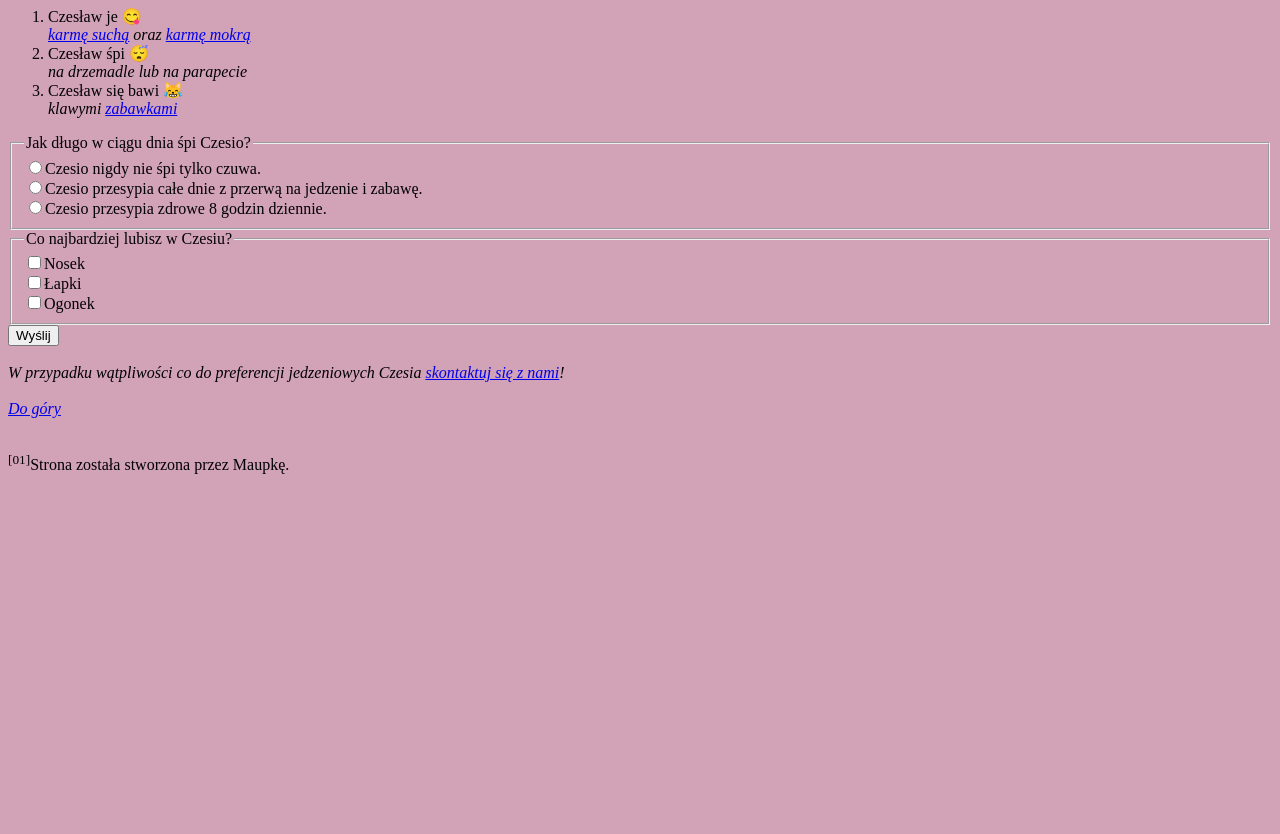
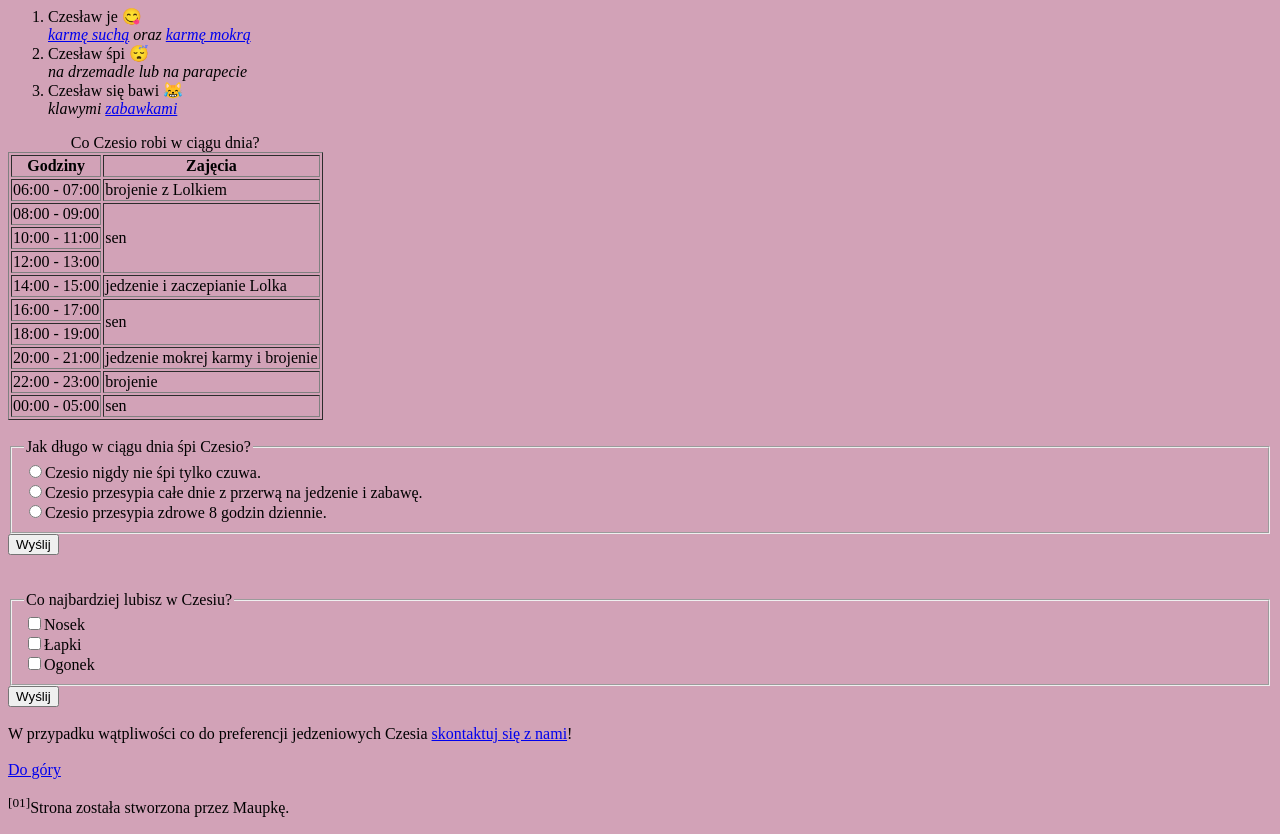
Before and after one commit to klaudiakurylo/klaudiakurylo.github.io, a plain HTML site: page index.html in a window 1280 px wide. Shown: the part 840-1674 px from the top of the page. Before the commit the page ends 1331 px from the top, so only its background shows below. Drawn offline with Linux system fonts and the light colour scheme.

Commit message:
added table and external links

```diff
--- a/index.html
+++ b/index.html
@@ -24,7 +24,9 @@
           <ol>
             <li>Czesław je &#128523 </li>
                 <i>
-                    <a href="grandorf.html">karmę suchą</a> oraz <a href="raw-paleo.html">karmę mokrą</a>
+                    <a href="https://zoopers.pl/koty/karma/karma-sucha/168/k?akc=skl&menu=168&str=1&typ=&sx=&sgl=&sort=3D&pns=12&prod%5B275%5D=on&flt%5B141%5D=on&sp=" target="_blank" rel="noopener noreferrer">karmę suchą</a>
+                    oraz
+                    <a href="https://vetexpert.eu/sklep/kot/karmy/karmy-dla-kotow-sterylizowanych/?_gl=1*1xyybql*_up*MQ..&gclid=EAIaIQobChMIgsygidHNgQMVv1eRBR0MqQjcEAAYASAAEgIl1fD_BwE" target="_blank" rel="noopener noreferrer">karmę mokrą</a>
                 </i>
             <li>Czesław śpi &#128564</li>
             <i>na drzemadle lub na parapecie</i>
@@ -33,14 +35,66 @@
                 klawymi <a href="https://www.zooplus.pl/" target="_blank" rel="noopener noreferrer">zabawkami</a>
             </i>
           </ol>
-          <form action="ankieta.php">
+          <table border="1">
+            <thead>
+                <caption>Co Czesio robi w ciągu dnia?</caption>
+            </thead>
+            <tbody>
+                <tr>
+                    <th>Godziny</th>
+                    <th>Zajęcia</th>
+                </tr>
+                <tr>
+                    <td>06:00 - 07:00</td>
+                    <td>brojenie z Lolkiem</td>
+                </tr>
+                <tr>
+                    <td>08:00 - 09:00</td>
+                    <td rowspan="3">sen</td>
+                </tr>
+                <tr>
+                    <td>10:00 - 11:00</td>
+                </tr>
+                <tr>
+                    <td>12:00 - 13:00</td>
+                </tr>
+                <tr>
+                    <td>14:00 - 15:00</td>
+                    <td>jedzenie i zaczepianie Lolka</td>
+                </tr>
+                <tr>
+                    <td>16:00 - 17:00</td>
+                    <td rowspan="2">sen</td>
+                </tr>
+                <tr>
+                    <td>18:00 - 19:00</td>
+                </tr>
+                <tr>
+                    <td>20:00 - 21:00</td>
+                    <td>jedzenie mokrej karmy i brojenie</td>
+                </tr>
+                <tr>
+                    <td>22:00 - 23:00</td>
+                    <td>brojenie</td>
+                </tr>
+                <tr>
+                    <td>00:00 - 05:00</td>
+                    <td>sen</td>
+                </tr>
+            </tbody>
+          </table>
+          <br>
+          <form action="ankieta.php" method="post">
               <fieldset>
                   <legend>Jak długo w ciągu dnia śpi Czesio? <br></legend>
                   <input type="radio" name="sen_czesia" id="sen_czesia1" value="nigdy"><label for="sen_czesia1">Czesio nigdy nie śpi tylko czuwa.</label></input><br>
                   <input type="radio" name="sen_czesia" id="sen_czesia2" value="z przerwą"><label for="sen_czesia2">Czesio przesypia całe dnie z przerwą na jedzenie i zabawę.</label></input><br>
                   <input type="radio" name="sen_czesia" id="sen_czesia3" value="8 godzin"><label for="sen_czesia3">Czesio przesypia zdrowe 8 godzin dziennie.</label></input><br>
               </fieldset>
-
+              <input type="submit" value="Wyślij"><br><br>
+            </form>
+              <br>
+                <form action="ankieta.php" method="post">
                     <fieldset>
                         <legend>Co najbardziej lubisz w Czesiu?</legend>
                         <input type="checkbox" name="preferencje" id="nosek" value="nosek"><label for="nosek">Nosek</label></input><br>
@@ -49,10 +103,8 @@
                     </fieldset>
                     <input type="submit" value="Wyślij"><br><br>
                 </form>
-          <address>
           W przypadku wątpliwości co do preferencji jedzeniowych Czesia <a href="contact.html">skontaktuj się z nami</a>! <br><br>
-          <a href="#top">Do góry</a> <br><br>
-        </address>
+          <a href="#top">Do góry</a> <br>
         <p id="[01]"><sup>[01]</sup>Strona została stworzona przez Maupkę.</p>
 
     </body>
```
Also changed, not shown: grandorf.html (deleted, +0 -16 lines), raw-paleo.html (deleted, +0 -16 lines). Lines whose indentation alone changed are shown as unchanged.
